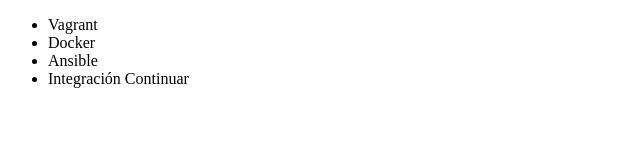
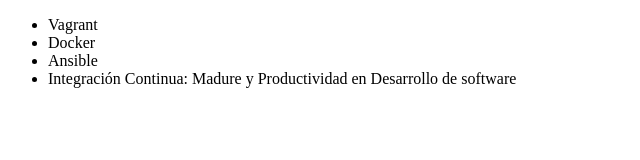
Before and after one commit to Similar5132/alura-git, a plain HTML site: page index.html in a window 1280 px wide. Shown: the whole page, without its empty margins (0-640 px from the left). Drawn offline with Linux system fonts and the light colour scheme.

Commit message:
Renombrando curso de Interacion continua

```diff
--- a/index.html
+++ b/index.html
@@ -9,7 +9,7 @@
             <li>Vagrant</li>
             <li>Docker</li>
             <li>Ansible</li>
-            <li>Integración Continuar</li>
+            <li>Integración Continua: Madure y Productividad en Desarrollo de software</li>
         </ul>
     </body>
 </html>
```
